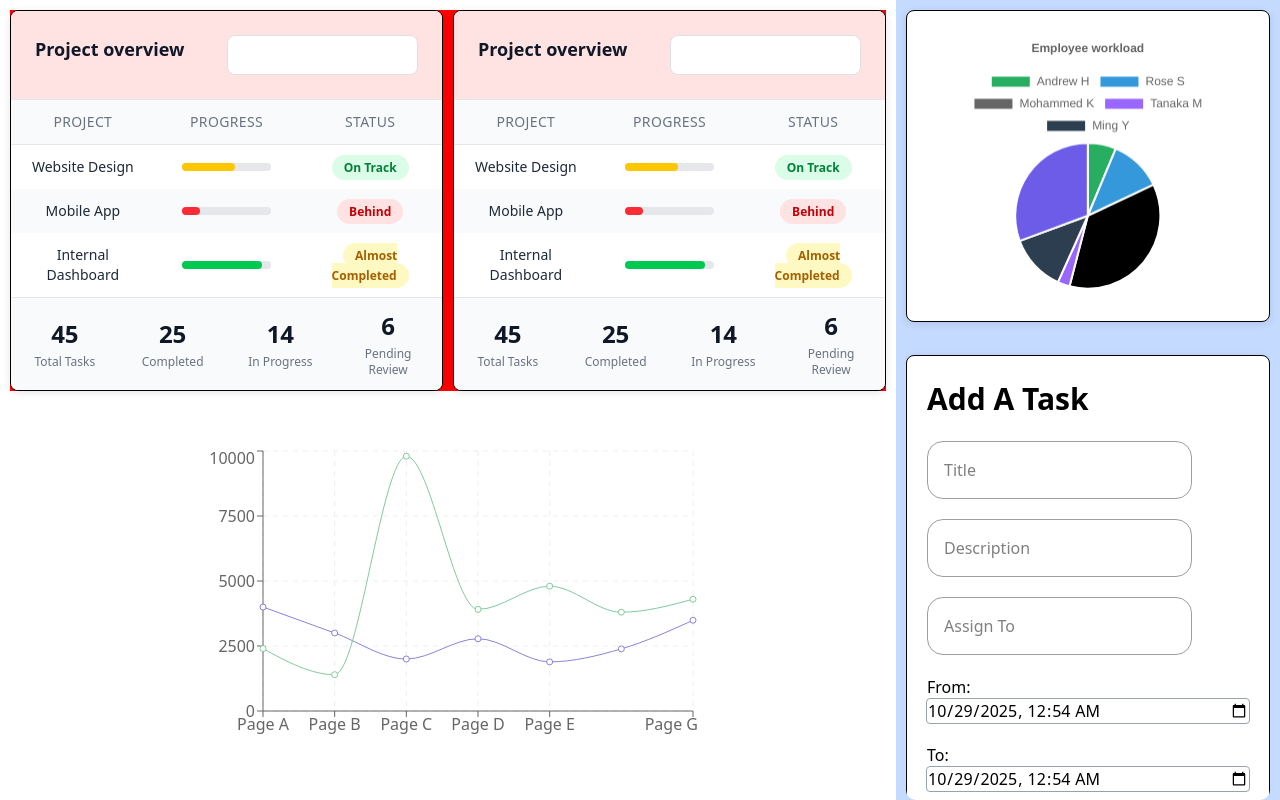
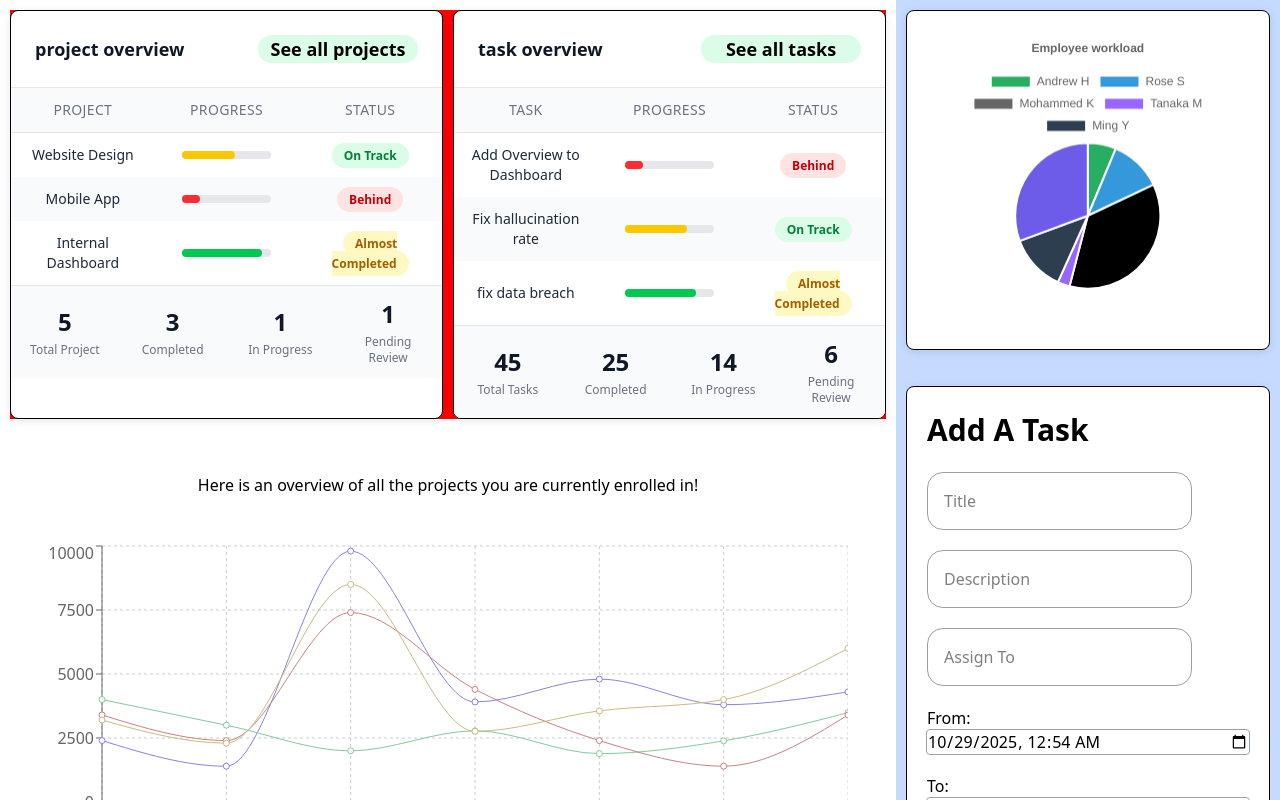
Before and after one commit to 17nbist/COB290-2025-Team-5, a Next.js app: page /dashboard-manager in a window 1280 px wide. Built offline with nearby package versions, Linux system fonts and the light colour scheme.

Commit message:
[JB] added all component of dashboard

```diff
--- a/src/app/dashboard-manager/ProjectOverview.js
+++ b/src/app/dashboard-manager/OverviewTable.js
@@ -1,40 +1,32 @@
 "use client";
 import { motion } from "framer-motion";
 import Card from "@/components/Card";
-import Button from "@/components/Button";
 
-const projectData = [
-    { name: "Website Design", progress: 0.6, status: "On Track" },
-    { name: "Mobile App", progress: 0.2, status: "Behind" },
-    { name: "Internal Dashboard", progress: 0.9, status: "Almost Completed" },
-];
-
-const summaryStats = [
-    { value: 45, label: "Total Tasks" },
-    { value: 25, label: "Completed" },
-    { value: 14, label: "In Progress" },
-    { value: 6, label: "Pending Review" },
-];
-
-export default function ProjectOverview() {
+export default function OverviewTable({label, data, stats}) {
     return (
         <Card className="w-full h-full flex flex-col overflow-hidden" style={{ minWidth: 0, minHeight: 0, padding: 0 }}>
 
-            <div className="p-4 md:p-6 bg-red-100 border-b border-gray-200 dark:border-gray-700 grid grid-cols-2">
-                <h2 className="text-lg font-semibold text-gray-900 dark:text-gray-100">Project overview</h2>
-                <Button className="h-6 w-6 p-0 flex items-center justify-center">
-                </Button>
+            <div className="p-4 md:p-6 border-b border-gray-200 dark:border-gray-700 grid grid-cols-2">
+                <h2 className="text-lg font-semibold text-gray-900 dark:text-gray-100">{label} overview</h2>
+
+                <button
+                    onClick={() => router.push("/task-view")}
+                    className={"text-lg bg-green-100 font-semibold p-0 w-40 md: w-30 p-0 ftext-gray-900 dark:text-gray-100"}
+                    style={{justifySelf: "self-end", borderRadius: "20px"}}
+                >
+                    See all {label}s
+                </button>
             </div>
 
             {/* Header */}
             <div className="grid grid-cols-1 sm:grid-cols-3 text-sm font-medium text-gray-500 uppercase tracking-wide border-b border-gray-200 dark:border-gray-700 bg-gray-50 dark:bg-[#1c1c1c]">
-                <div className="p-3 text-center">Project</div>
+                <div className="p-3 text-center">{label}</div>
                 <div className="p-3 text-center">Progress</div>
                 <div className="p-3 text-center">Status</div>
             </div>
 
             {/* Data Rows */}
-            {projectData.map((item, index) => (
+            {data.map((item, index) => (
                 <motion.div key={index} className={`grid grid-cols-1 sm:grid-cols-3 items-center text-center text-gray-800 dark:text-gray-200 text-sm ${index % 2 === 0 ? "bg-white dark:bg-[#242424]" : "bg-gray-50 dark:bg-[#1e1e1e]"}`} whileHover={{ backgroundColor: "rgba(0,0,0,0.03)" }}>
                     <div className="p-3 font-medium">{item.name}</div>
                     <div className="p-3 flex justify-center">
@@ -66,7 +58,7 @@ export default function ProjectOverview() {
 
             {/* Summary */}
             <div className="grid grid-cols-2 sm:grid-cols-4 border-t border-gray-200 dark:border-gray-700 bg-gray-50 dark:bg-[#1c1c1c]">
-                {summaryStats.map((stat, idx) => (
+                {stats.map((stat, idx) => (
                     <div key={idx} className="p-3 text-center flex flex-col items-center justify-center">
                         <p className="text-lg md:text-2xl font-bold text-gray-900 dark:text-gray-100">{stat.value}</p>
                         <p className="text-xs text-gray-500 dark:text-gray-400 mt-1">{stat.label}</p>
--- a/src/app/dashboard-manager/page.js
+++ b/src/app/dashboard-manager/page.js
@@ -1,9 +1,10 @@
 "use client";
 import { LineChart, Line, XAxis, YAxis, CartesianGrid, Tooltip, Legend } from 'recharts';
-import ProjectOverview from "./ProjectOverview";
+import OverviewTable from "./OverviewTable";
 import PieChart from "@/components/PieChart";
 import Card from "@/components/Card";
 import TaskForm from "@/components/TaskForm";
+// import { each } from 'chart.js/dist/helpers/helpers.core';
 
 const InputDataExample = {
   labels: ["Andrew H", "Rose S", "Mohammed K", "Tanaka M", "Ming Y"],
@@ -11,52 +12,102 @@ const InputDataExample = {
   data: [7, 13, 40, 3, 14, 34],
   title: "Employee workload",
 };
+const input = {
+  project1: [2, 3, 5, 1, 3, 4],
+  project2: [2, 3, 5, 1, 3, 4],
+  project3: [1, 4, 6, 7, 5, 1],
+  project4: [3, 2, 4, 3, 4, 5],
+  project5: [2, 3, 4, 5, 6, 7],
+}
 
+// function calcProject(inp){
+//   keys = inp.keys()
+//   for each k in keys
+// }
 const data = [
   {
-    name: 'Page A',
-    uv: 4000,
-    pv: 2400,
+    name: 'week 0',
+    mobileDev: 4000,
+    frontEnd: 2400,
+    databaseOpt: 3200,
+    authSystem: 3400,
     amt: 2400,
   },
   {
-    name: 'Page B',
-    uv: 3000,
-    pv: 1398,
+    name: 'week 1',
+    mobileDev: 3000,
+    frontEnd: 1398,
+    authSystem:2400,
+    databaseOpt: 2300,
     amt: 2210,
   },
   {
-    name: 'Page C',
-    uv: 2000,
-    pv: 9800,
+    name: 'week 2',
+    mobileDev: 2000,
+    frontEnd: 9800,
+    authSystem: 7400,
+    databaseOpt: 8500,
     amt: 2290,
   },
   {
-    name: 'Page D',
-    uv: 2780,
-    pv: 3908,
+    name: 'week 3',
+    mobileDev: 2780,
+    frontEnd: 3908,
+    authSystem: 4400,
+    databaseOpt: 2760,
     amt: 2000,
   },
   {
-    name: 'Page E',
-    uv: 1890,
-    pv: 4800,
+    name: 'week 4',
+    mobileDev: 1890,
+    frontEnd: 4800,
+    authSystem: 2400,
+    databaseOpt: 3560,
     amt: 2181,
   },
   {
-    name: 'Page F',
-    uv: 2390,
-    pv: 3800,
+    name: 'week 5',
+    mobileDev: 2390,
+    frontEnd: 3800,
+    authSystem: 1400,
+    databaseOpt: 4000,
     amt: 2500,
   },
   {
-    name: 'Page G',
-    uv: 3490,
-    pv: 4300,
+    name: 'week 6',
+    mobileDev: 3490,
+    frontEnd: 4300,
+    authSystem: 3400,
+    databaseOpt: 6000,
     amt: 2100,
   },
 ];
 
+const dataProject = [
+    { name: "Website Design", progress: 0.6, status: "On Track" },
+    { name: "Mobile App", progress: 0.2, status: "Behind" },
+    { name: "Internal Dashboard", progress: 0.9, status: "Almost Completed" },
+];
+
+const statsProject = [
+    { value: 5, label: "Total Project" },
+    { value: 3, label: "Completed" },
+    { value: 1, label: "In Progress" },
+    { value: 1, label: "Pending Review" },
+];
+
+const dataTasks = [
+    { name: "Add Overview to Dashboard", progress: 0.2, status: "Behind" },
+    { name: "Fix hallucination rate", progress: 0.7, status: "On Track" },
+    { name: "fix data breach", progress: 0.8, status: "Almost Completed" },
+];
+
+const statsTasks= [
+    { value: 45, label: "Total Tasks" },
+    { value: 25, label: "Completed" },
+    { value: 14, label: "In Progress" },
+    { value: 6, label: "Pending Review" },
+];
 export default function Home() {
   return (
     <div
@@ -65,19 +116,36 @@ export default function Home() {
       <div style={{ display: "grid", gridTemplateRows: "auto 1fr", width: "100%", minHeight: "100hv", backgroundColor: "#ffffffff", boxSizing: "border-box", padding: "10px", gap: "10px", }}>
         {/* Project overview */}
         <div style={{ display: "grid", gridTemplateColumns: "1fr 1fr", backgroundColor: "red", gap: "10px" }} >
-          <ProjectOverview />
-          <ProjectOverview />
+          <OverviewTable label={"project"} data={dataProject} stats={statsProject}/>
+          <OverviewTable label={"task"} data={dataTasks} stats={statsTasks}/>
         </div>
 
-        {/* Analytics placeholder */}
-        <div style={{ display: "flex", justifyContent: "center", alignItems: "center", backgroundColor: "#ffffffff", borderRadius: "10px", width: "100%", minHeight: "250px", }} >
-          <LineChart width={500} height={300} data={data}>
-            <CartesianGrid stroke="#eee" strokeDasharray="5 5" />
-            <XAxis dataKey="name" />
-            <YAxis />
-            <Line type="monotone" dataKey="uv" stroke="#8884d8" />
-            <Line type="monotone" dataKey="pv" stroke="#82ca9d" />
-          </LineChart>
+        {/* Analytics of manager */}
+        <div>
+          <h1  style={{textAlign: "center", padding: "5%"}}>Here is an overview of all the projects you are currently enrolled in! </h1>
+          <div style={{ display: "flex", justifyContent: "center", alignItems: "center", backgroundColor: "#ffffffff", borderRadius: "10px", width: "100%", minHeight: "250px", }} >
+            <LineChart
+              style={{ width: '100%', maxWidth: '800px', height: '100%', maxHeight: '40vh', aspectRatio: 1.618 }}
+              responsive
+              data={data}
+              margin={{
+                top: 5,
+                right: 0,
+                left: 0,
+                bottom: 5,
+              }}
+            >
+              <CartesianGrid strokeDasharray="3 3" />
+              <XAxis dataKey="name" />
+              <YAxis width="auto" />
+              <Tooltip />
+              <Legend />
+              <Line type="monotone" dataKey="frontEnd" stroke="#8884d8" activeDot={{ r: 8 }} />
+              <Line type="monotone" dataKey="mobileDev" stroke="#82ca9d" />
+              <Line type="monotone" dataKey="authSystem" stroke="#ca8282ff" />
+              <Line type="monotone" dataKey="databaseOpt" stroke="#caba82ff" />
+            </LineChart>
+          </div>
         </div>
       </div>
 
--- /dev/null
+++ b/src/components/Calendar/LineChartDashboard.js
@@ -0,0 +1,25 @@
+import { LineChart, Line, XAxis, YAxis, CartesianGrid, Tooltip, Legend } from 'recharts';
+
+export default function LineChartDashboard({label1, label2, data}) {
+  return (
+    <LineChart
+      style={{ width: '100%', maxWidth: '700px', height: '100%', maxHeight: '70vh', aspectRatio: 1.618 }}
+      responsive
+      data={data}
+      margin={{
+        top: 5,
+        right: 0,
+        left: 0,
+        bottom: 5,
+      }}
+    >
+      <CartesianGrid strokeDasharray="3 3" />
+      <XAxis dataKey="name" />
+      <YAxis width="auto" />
+      <Tooltip />
+      <Legend />
+      <Line type="monotone" dataKey={label1} stroke="#8884d8" activeDot={{ r: 8 }} />
+      <Line type="monotone" dataKey={label2} stroke="#82ca9d" />
+    </LineChart>
+  );
+}
```
